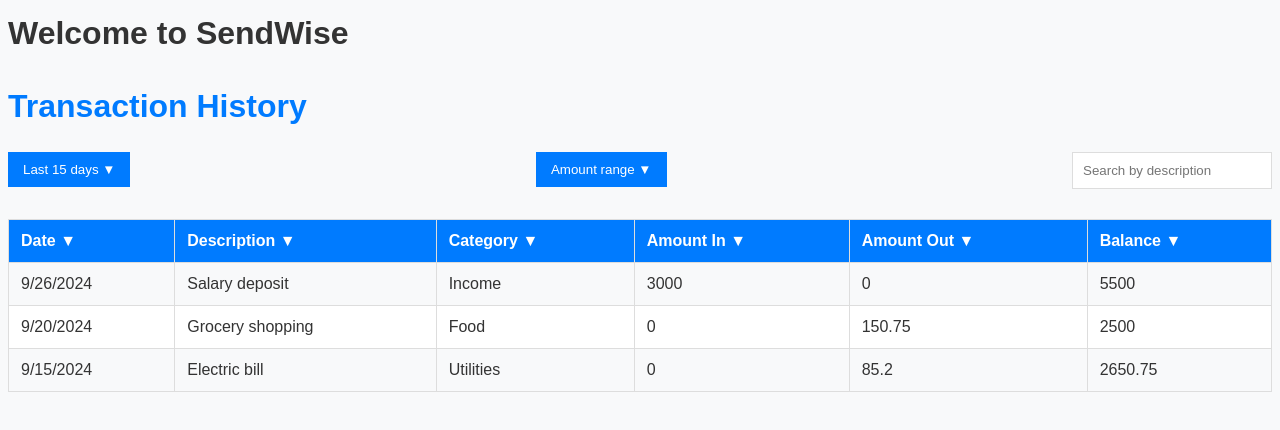
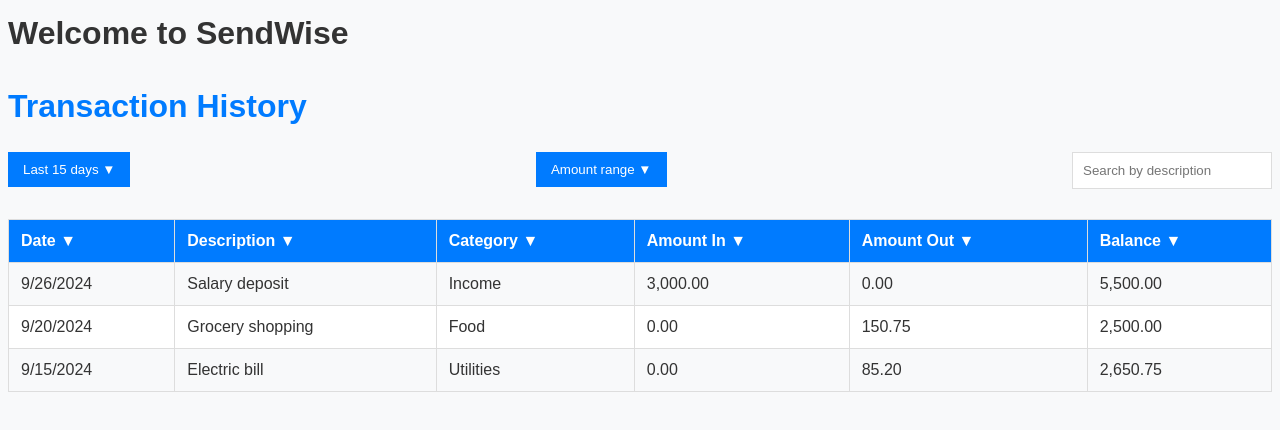
Before and after one commit to makenziewakefield/sendwise, a React (Create React App) app in the folder frontend/: page / in a window 1280 px wide. Shown: the top 430 px of the page. Built offline with nearby package versions, Linux system fonts and the light colour scheme; the HTML template or start-up script is replaced by a standard one.

Commit message:
Format numbers in the transactions table to money format

```diff
--- a/frontend/src/components/TransactionTable.jsx
+++ b/frontend/src/components/TransactionTable.jsx
@@ -1,6 +1,6 @@
-// src/components/TransactionTable.jsx
 import React from "react";
 import { sortTransactions } from "../utils/sortUtils";
+import { formatCurrency } from "../utils/formatUtils";
 
 const TransactionTable = ({ transactions, sortConfig, requestSort }) => {
   const sortedTransactions = sortTransactions(transactions, sortConfig);
@@ -45,9 +45,9 @@
             <td>{new Date(transaction.date).toLocaleDateString()}</td>
             <td>{transaction.description}</td>
             <td>{transaction.category}</td>
-            <td>{transaction.amount_in}</td>
-            <td>{transaction.amount_out}</td>
-            <td>{transaction.balance}</td>
+            <td>{formatCurrency(transaction.amount_in)}</td>
+            <td>{formatCurrency(transaction.amount_out)}</td>
+            <td>{formatCurrency(transaction.balance)}</td>
           </tr>
         ))}
       </tbody>
--- /dev/null
+++ b/frontend/src/utils/formatUtils.js
@@ -0,0 +1,7 @@
+export const formatCurrency = (amount) => {
+  if (!amount) return "0.00";
+  return new Intl.NumberFormat("en-US", {
+    minimumFractionDigits: 2,
+    maximumFractionDigits: 2,
+  }).format(amount);
+};
```
